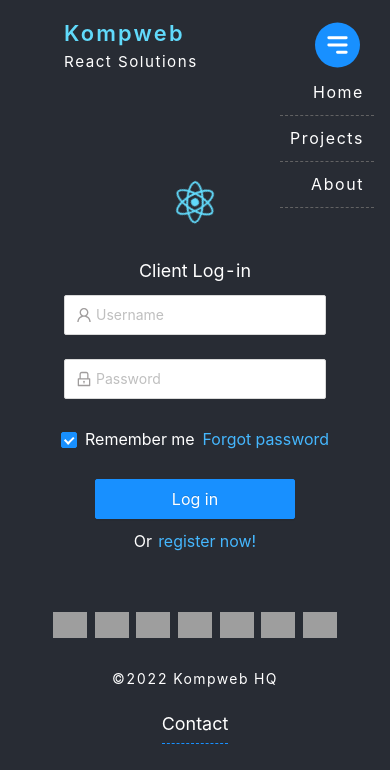
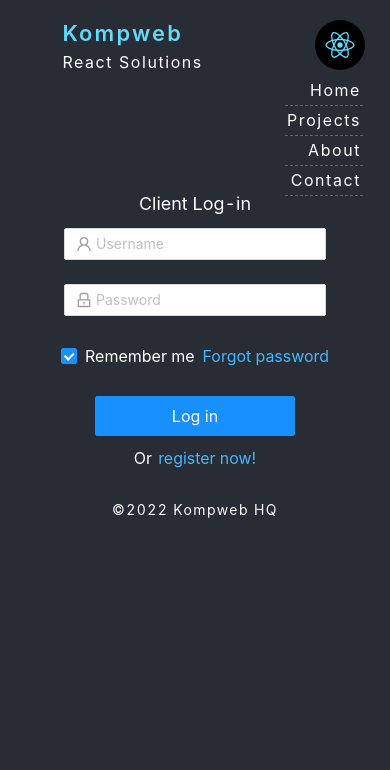
Before and after one commit to Kompweb/Kompweb, a React (Create React App) app in the folder Frontend/: page / in a window 390 px wide. Both pictures are taken after a click on the button 337 px from the left and 45 px from the top of the page. Shown: the top 770 px of the page. Built offline with nearby package versions, Linux system fonts and the light colour scheme; no server answers; grey boxes are pictures that could not be loaded.

Commit message:
style (2)

```diff
--- a/Frontend/src/Style.css
+++ b/Frontend/src/Style.css
@@ -6,6 +6,7 @@
 
 .App {
   text-align: center;
+  margin-top: 120px;
   /* background-color: red; */
   /* display: flex;
   flex-direction: column; */
@@ -30,7 +31,7 @@ span {
   height: calc(14px + 0.5vmin);
 }
 .App .ant-input-affix-wrapper {
-  height: 40px;
+  /* height: 40px; */
   /* border: 1px solid red; */
   /* padding: 0; */
   /* font-size: 18px; */
@@ -39,24 +40,13 @@ span {
 .App .anticon {
   color: rgb(159, 156, 156);
 }
-/* .App span { */
-/* display: flex;
-  flex-direction: row; */
-/* color: rgb(78, 28, 246); */
-/* font-size: calc(10px + 0.5vmin); */
-/* } */
-
-/* .container { */
-/* height: 100vh; */
-/* margin: auto; */
-/* } */
 .react-logo {
   height: calc(3vmin + 10vmin);
   pointer-events: none;
 }
 @media (prefers-reduced-motion: no-preference) {
   .react-logo {
-    margin: 5% 0 5% 0;
+    /* margin: 5% 0 5% 0; */
     animation: App-logo-spin infinite 20s linear;
   }
   /* .react-logo:hover {
@@ -94,7 +84,7 @@ span {
   /* display: inline-block; */
   /* padding-top: 20px; */
   margin: 30px 1vmin;
-  width: calc(30px + 1vmin);
+  width: calc(30px + 1.5vmin);
 }
 .languages img:hover {
   animation: App-logo-spin infinite 2s linear;
@@ -113,8 +103,32 @@ span {
 }
 .Projects {
   /* color: red; */
-  width: 60%;
+  width: 100%;
   /* color: #fff; */
+}
+.Projects h1 {
+  color: white;
+}
+.Projects p {
+  width: 78%;
+}
+.contact-form input {
+  padding: 5px;
+  margin: 10px 40px;
+  width: 50%;
+  justify-content: center;
+  align-items: center;
+  /* border: 1px solid red; */
+}
+
+.contact-for button {
+  color: red;
+  border: 1px solid red;
+
+  align-items: center;
+  justify-content: center;
+  margin: 0;
+  padding: 0;
 }
 footer {
   /* position: absolute; */
@@ -165,10 +179,10 @@ footer {
 }
 
 @media screen and (max-width: 500px) {
-  .react-logo {
-    /* display: none; */
-    margin-top: 30%;
-  }
+  /* .react-logo { */
+  /* display: none; */
+  /* margin-top: 30%; */
+  /* } */
   .link-client {
     font-size: calc(16px + 0.5vmin);
     /* margin-top: 10px; */
@@ -189,4 +203,11 @@ footer {
   /* .App {
     display: block;
   } */
+
+  h-5 {
+    width: calc(16px + 0.5vmin);
+  }
+  w-5 {
+    width: calc(16px + 0.5vmin);
+  }
 }
--- a/Frontend/src/components/common/Footer.js
+++ b/Frontend/src/components/common/Footer.js
@@ -1,17 +1,13 @@
 // import '../../styles/Footer.less';
 // import ContactForm from '../pages/Contact';
-import Languages from './Languages';
+// import Languages from './Languages';
 export default function Footer() {
   const curYear = new Date().getFullYear();
 
   return (
     <footer className="footer">
-      <Languages />
+      {/* <Languages /> */}
       <div className="last-item">©{curYear} Kompweb HQ</div>
-
-      <a className="Contact-us" href="/contact">
-        Contact
-      </a>
     </footer>
   );
 }
--- a/Frontend/src/components/common/Navbar.js
+++ b/Frontend/src/components/common/Navbar.js
@@ -1,5 +1,6 @@
 import { useState } from 'react';
 import '../../styles/navbar.css';
+import logo from '../../../src/assets/logo.svg';
 
 export default function Navbar() {
   const [isNavExpanded, setIsNavExpanded] = useState(false);
@@ -16,8 +17,16 @@ export default function Navbar() {
           setIsNavExpanded(!isNavExpanded);
         }}
       >
+        <img
+          className="react"
+          // viewBox="0 0 20 20"
+          // fill="white"
+          src={logo}
+          alt="logo"
+        />
+
         {/* icon from Heroicons.com */}
-        <svg
+        {/* <svg
           xmlns="http://www.w3.org/2000/svg"
           className="h-5 w-5"
           viewBox="0 0 20 20"
@@ -28,7 +37,7 @@ export default function Navbar() {
             d="M3 5a1 1 0 011-1h12a1 1 0 110 2H4a1 1 0 01-1-1zM3 10a1 1 0 011-1h12a1 1 0 110 2H4a1 1 0 01-1-1zM9 15a1 1 0 011-1h6a1 1 0 110 2h-6a1 1 0 01-1-1z"
             clipRule="evenodd"
           />
-        </svg>
+        </svg> */}
       </button>
       <div
         className={
@@ -45,6 +54,9 @@ export default function Navbar() {
           <li>
             <a href="/about">About</a>
           </li>
+          <li>
+            <a href="/contact">Contact</a>
+          </li>
         </ul>
       </div>
     </nav>
--- a/Frontend/src/components/pages/Contact.js
+++ b/Frontend/src/components/pages/Contact.js
@@ -1,5 +1,5 @@
 import React, { useState } from 'react';
-// import './styles.css';
+import '../../Style.css';
 
 function ContactUs() {
   const [firstName, setFirstName] = useState('');
@@ -9,6 +9,7 @@ function ContactUs() {
 
   //   const [password, setPassword] = useState('');
   return (
+    <div className="form-container">
       <form className="contact-form">
         <input
           value={firstName}
@@ -52,6 +53,7 @@ function ContactUs() {
       /> */}
         <button type="submit">Submit</button>
       </form>
+    </div>
   );
 }
 export default ContactUs;
--- a/Frontend/src/components/pages/Home.js
+++ b/Frontend/src/components/pages/Home.js
@@ -1,4 +1,4 @@
-import logo from '../../../src/assets/logo.svg';
+// import logo from '../../../src/assets/logo.svg';
 import React from 'react';
 import Login from '../../components/common/Login';
 // import Languages from '../../components/common/Languages';
@@ -6,7 +6,7 @@ import Login from '../../components/common/Login';
 function Home() {
   return (
     <div className="home-header">
-      <img src={logo} className="react-logo" alt="logo" />
+      {/* <img src={logo} className="react-logo" alt="logo" /> */}
       {/* <h1>Kompweb</h1> */}
       {/* <h3>React Solutions</h3> */}
       <a
--- a/Frontend/src/components/pages/Projects.js
+++ b/Frontend/src/components/pages/Projects.js
@@ -1,4 +1,5 @@
 import React from 'react';
+import Languages from '../common/Languages';
 import SearchForm from './SearchForm';
 function Projects() {
   return (
@@ -15,6 +16,7 @@ function Projects() {
         with desktop publishing software like Aldus PageMaker including versions
         of Lorem Ipsum.
       </p>
+      <Languages />
       <SearchForm />
     </div>
   );
--- a/Frontend/src/styles/navbar.css
+++ b/Frontend/src/styles/navbar.css
@@ -1,13 +1,11 @@
 .navigation {
   position: relative;
   display: flex;
-  /* justify-content: space-between; */
-  /* align-items: left; */
   height: 60px;
   width: 100%;
   padding: 1rem 0;
-  /* box-shadow: 0 2px 2px 2px rgba(0, 0, 0, 0.23); */
 }
+
 .kompweb a {
   /* text-decoration: none; */
   font-size: calc(16px + 1.5vmin);
@@ -15,30 +13,35 @@
   font-weight: 600;
   letter-spacing: 0.1em;
   /* text-transform: uppercase; */
-  /* margin-left: 2rem 0; */
-  /* align-items: left; */
 }
 .kompweb p {
   color: #ffffff;
   letter-spacing: 0.1em;
-  font-size: calc(14px + 0.3vmin);
+  font-size: calc(14px + 0.5vmin);
 }
-
+.react {
+  border: 0;
+  height: 50px;
+  width: 50px;
+  /* padding: 0; */
+  border-radius: 50%;
+  /* background-color: #e01f1f; */
+  cursor: pointer;
+  transition: background-color 0.2s ease-in-out;
+  position: absolute;
+  /* top: 50%; */
+  left: 0;
+  transform: translateY(-50%);
+  /* display: none; */
+}
 .navigation-menu {
   margin-left: auto;
 }
 
-.navigation-menu ul {
-  display: inline;
-  margin: 20px;
-  /* padding: 5px;
-  padding: 0; */
-}
-
 .navigation-menu li {
   list-style-type: none;
-  margin: 0 1rem;
-  padding: 10px;
+  margin-right: 25px;
+  padding: 2px;
   align-items: right;
   border-bottom: 1px dashed #626263;
 }
@@ -51,25 +54,19 @@
   font-size: calc(14px + 0.5vmin);
   /* width: 100%; */
 }
-.navigation-menu li:hover {
-  /* width: 100%; */
-  background-color: #000000;
-  border-bottom: 1px solid rgb(9, 155, 234);
-  /* color: #61dafb; */
-}
 
 .hamburger {
   border: 0;
-  height: 45px;
-  width: 45px;
-  padding: 0.5rem;
+  height: 50px;
+  width: 50px;
+  padding: 0;
   border-radius: 50%;
-  background-color: #1890ff;
+  background-color: #000000;
   cursor: pointer;
   transition: background-color 0.2s ease-in-out;
   position: absolute;
   top: 75%;
-  right: 30px;
+  right: 25px;
   transform: translateY(-50%);
   display: none;
 }
@@ -81,22 +78,20 @@
     display: block;
   }
   .navigation-menu ul {
-    display: flex;
-    flex-direction: column;
+    /* display: flex; */
+    /* flex-direction: column; */
     position: absolute;
     top: 60px;
     right: 0;
     /* width: 10%; */
     /* height: calc(100vh - 60px); */
     /* background-color: rgba(255, 255, 255, 0.068); */
-    /* border: 1px solid rgb(0, 0, 0); */
+    /* border: 1px solid rgb(110, 110, 110); */
     display: none;
   }
   .navigation-menu li {
     color: rgb(255, 255, 255);
     text-align: right;
-    /* margin: 0; */
-    color: red;
   }
   .navigation-menu li a {
     color: rgb(255, 255, 255);
@@ -105,13 +100,13 @@
   }
   .navigation-menu li:hover {
     /* width: 100%; */
-    background-color: rgb(0, 0, 0);
+    background-color: rgb(117, 117, 117);
     border-bottom: 1px solid rgb(11, 122, 233);
   }
   .navigation-menu.expanded ul {
     display: block;
-    margin: 10px 0 0 0;
-    padding: 0 0 0 0;
-    /* color: #1890ff; */
+    margin: 14px 0 0 0;
+    padding: 2px;
+    /* border: 1px solid rgb(215, 24, 24); */
   }
 }
```
Lines whose indentation alone changed are shown as unchanged.
